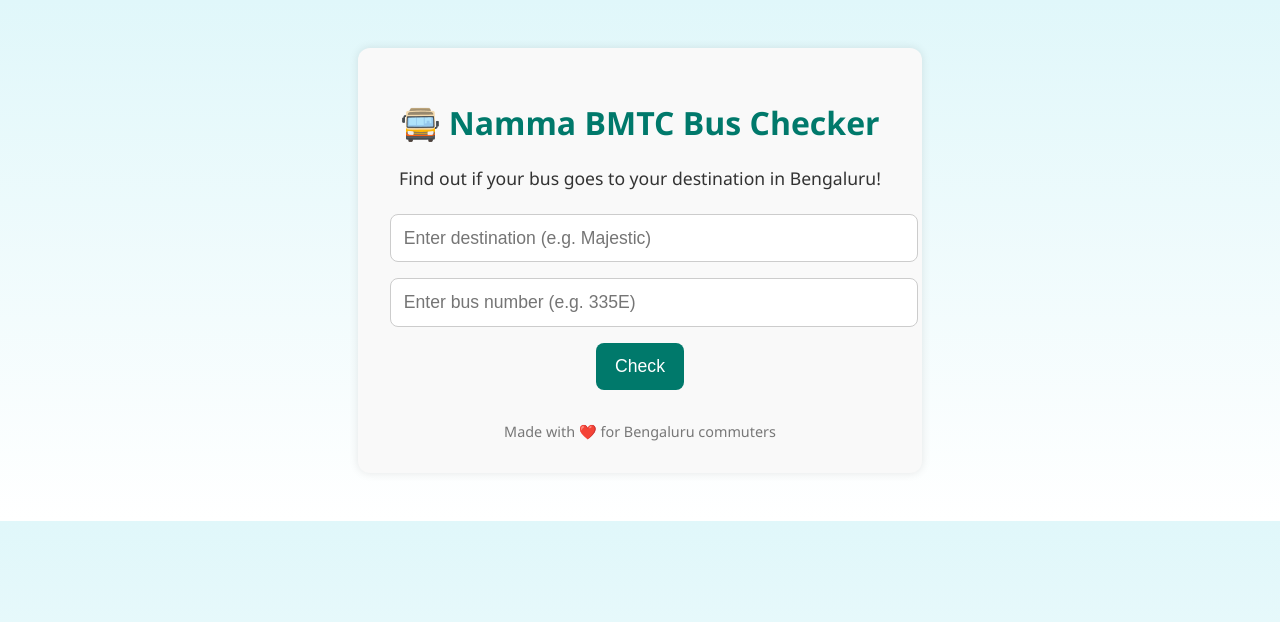
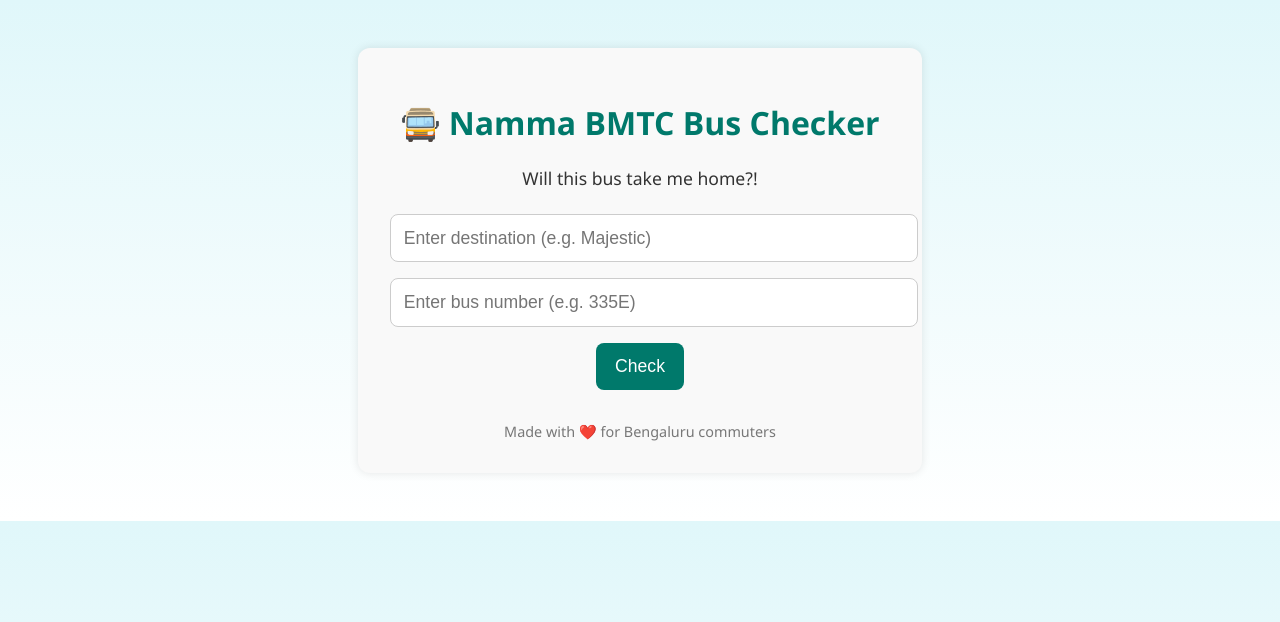
Before and after one commit to rohitvhanji/bmtc-bus-check, a plain HTML site: page index.html in a window 1280 px wide. Drawn offline with Linux system fonts and the light colour scheme.

Commit message:
Update index.html

```diff
--- a/index.html
+++ b/index.html
@@ -68,7 +68,7 @@
 <body>
   <div class="container">
     <h1>🚍 Namma BMTC Bus Checker</h1>
-    <p class="subtitle">Find out if your bus goes to your destination in Bengaluru!</p>
+    <p class="subtitle">Will this bus take me home?!</p>
 
     <input type="text" id="destinationInput" placeholder="Enter destination (e.g. Majestic)" />
     <input type="text" id="busNumberInput" placeholder="Enter bus number (e.g. 335E)" />
```
